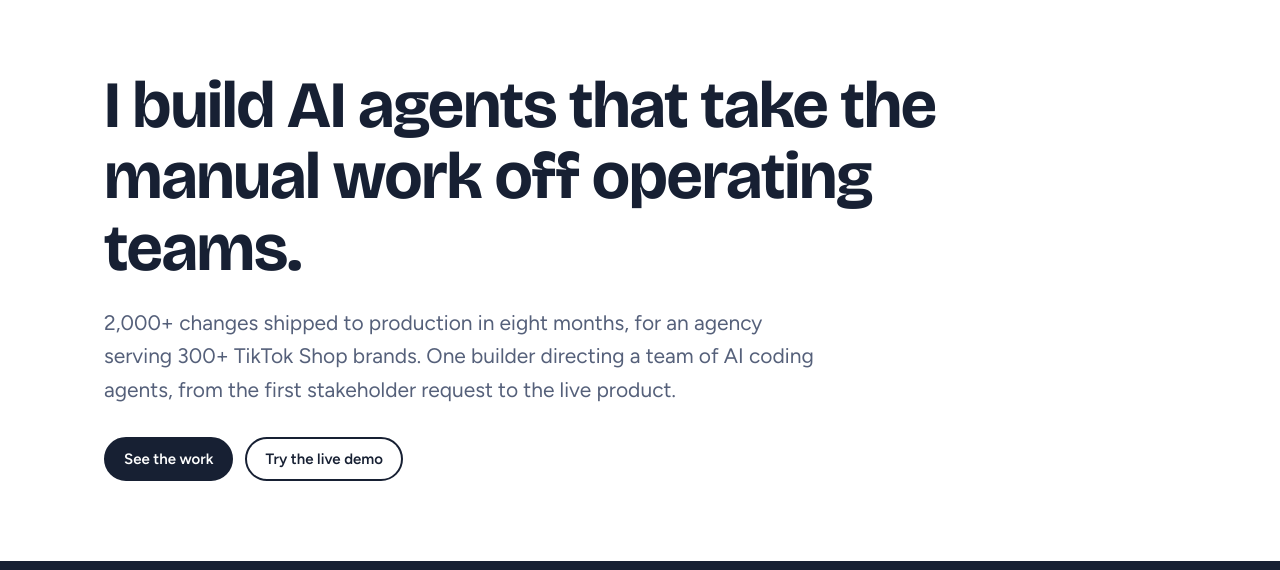
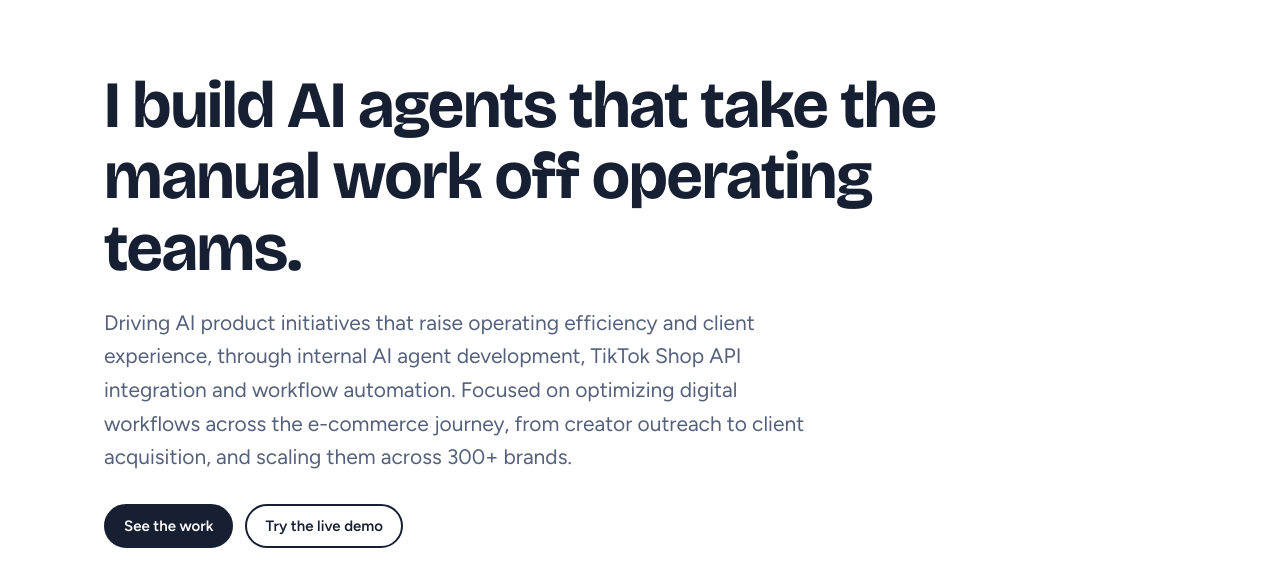
Before and after one commit to bellehe01/bellehe01.github.io, a plain HTML site: page index.html in a window 1280 px wide. Shown: the part 63-633 px from the top of the page. Drawn offline with nearby package versions, Linux system fonts and the light colour scheme.

Commit message:
Home page: new description
Co-Authored-By: Claude Fable 5.2 <noreply@anthropic.com>

```diff
--- a/index.html
+++ b/index.html
@@ -34,7 +34,7 @@
     <div class="wrap">
       <div>
         <h1>I build AI agents that take the manual work off operating teams.</h1>
-        <p class="lede">2,000+ changes shipped to production in eight months, for an agency serving 300+ TikTok Shop brands. One builder directing a team of AI coding agents, from the first stakeholder request to the live product.</p>
+        <p class="lede">Driving AI product initiatives that raise operating efficiency and client experience, through internal AI agent development, TikTok Shop API integration and workflow automation. Focused on optimizing digital workflows across the e-commerce journey, from creator outreach to client acquisition, and scaling them across 300+ brands.</p>
         <div class="actions">
           <a class="btn" href="#work">See the work</a>
           <a class="btn plain" href="shop-audit/">Try the live demo</a>
```
Also changed, not shown: images/og.png.
